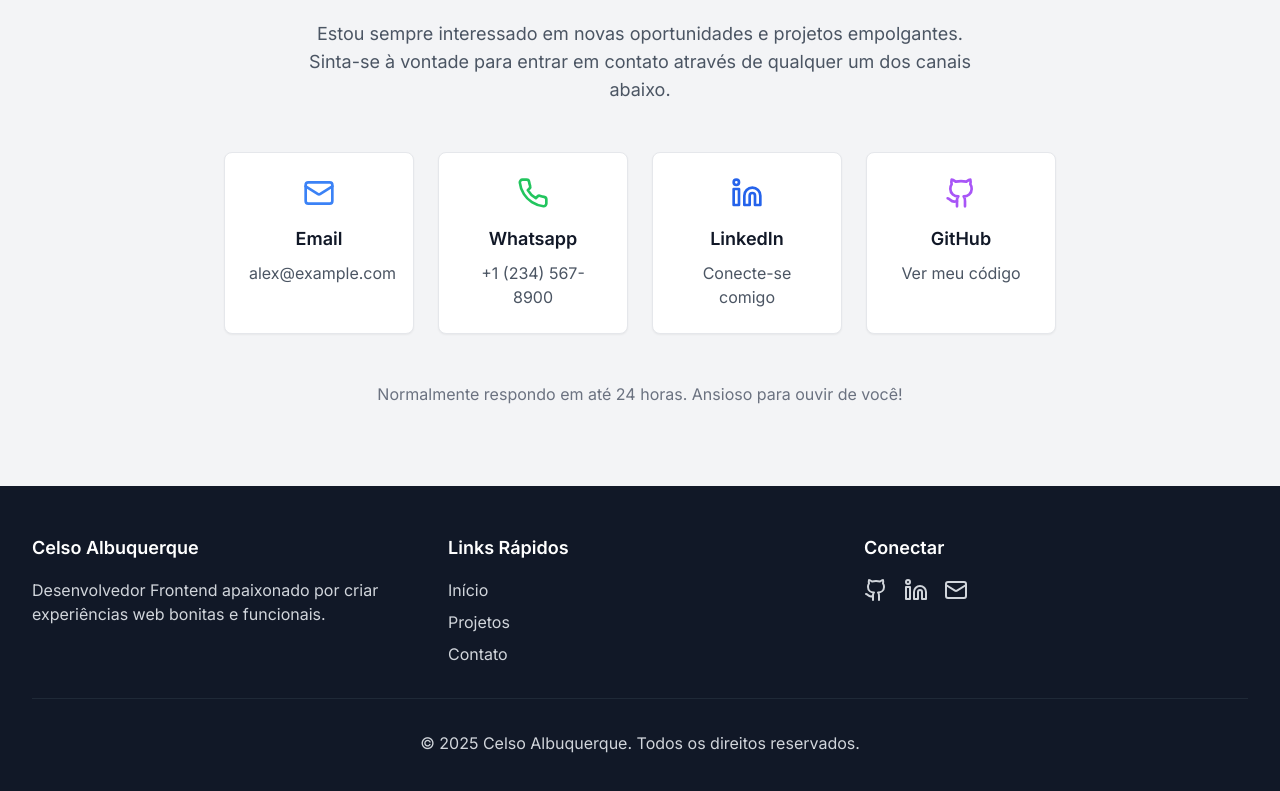
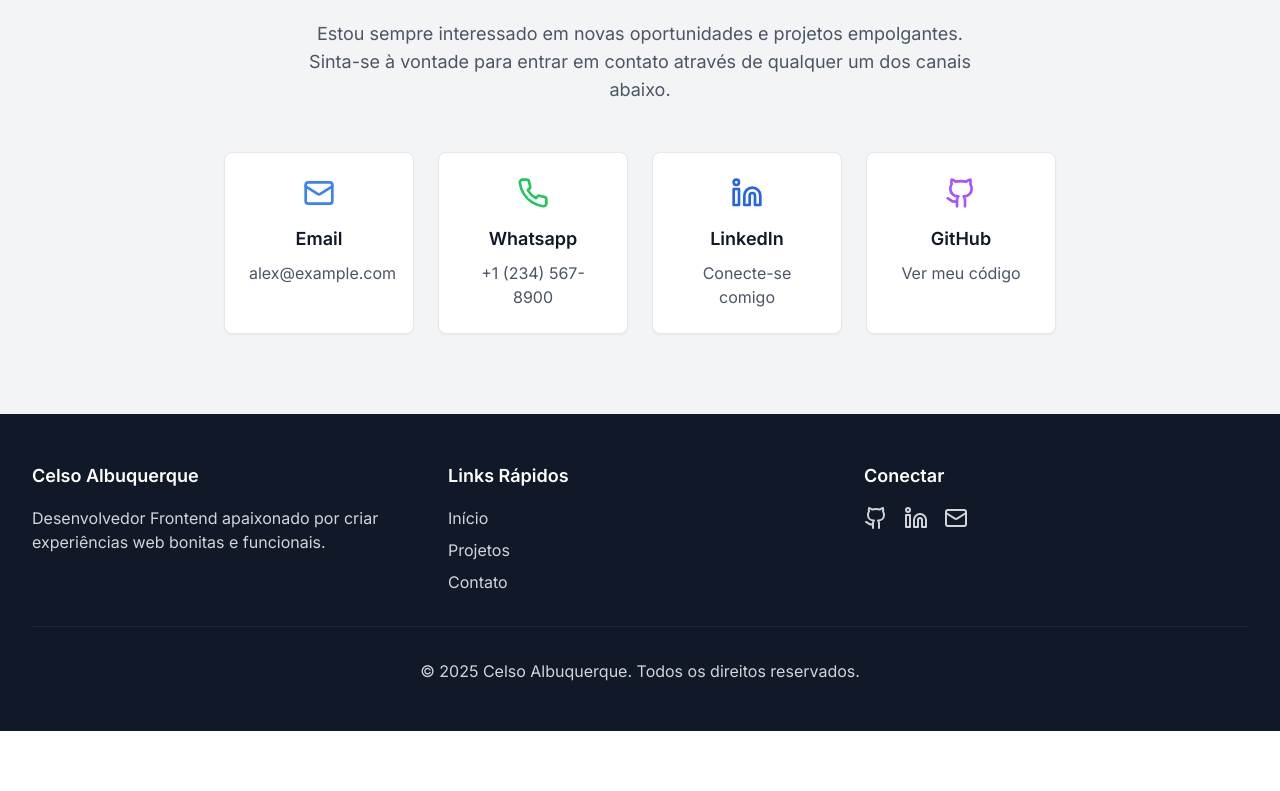
Before and after one commit to Celsocag/portifolio, a Next.js app: page / in a window 1280 px wide. Shown: the part 4141-4932 px from the top of the page. After the commit the page ends 4872 px from the top, so only its background shows below. Built offline with nearby package versions, Linux system fonts and the light colour scheme.

Commit message:
remove response time

```diff
--- a/app/page.tsx
+++ b/app/page.tsx
@@ -574,9 +574,7 @@ export default function Home() {
             </a>
           </div>
 
-          <div className="text-center mt-12">
-            <p className="text-gray-500 dark:text-gray-400 transition-colors duration-300">{t("responseTime")}</p>
-          </div>
+
         </div>
       </section>
     </>
```
